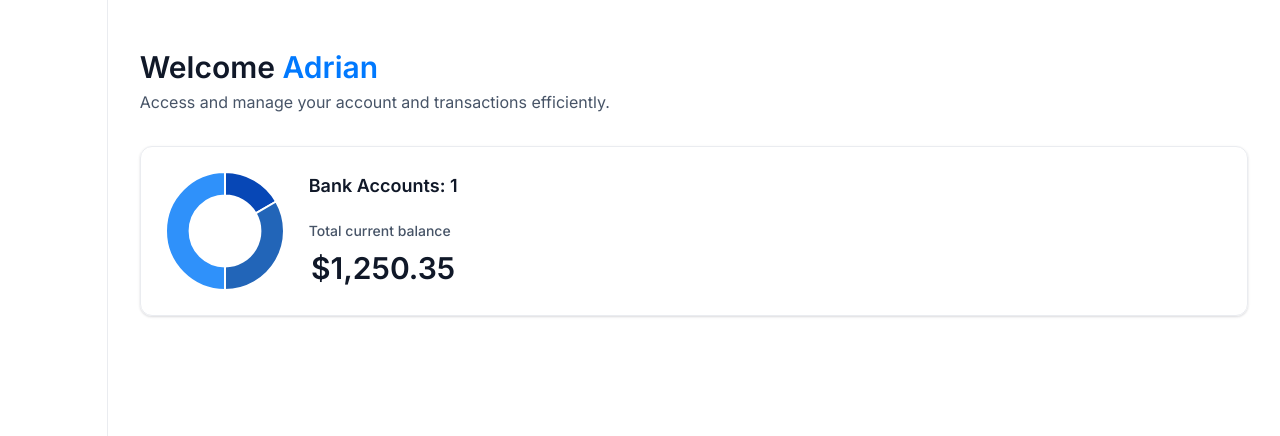
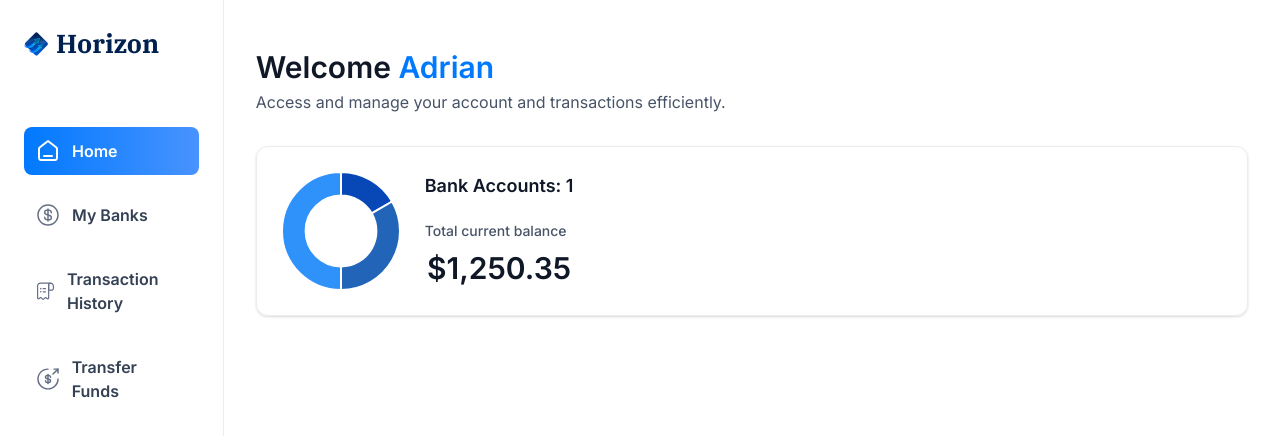
Before and after one commit to diegojeda775/banking, a Next.js app: page / in a window 1280 px wide. Shown: the top 436 px of the page. Built offline with nearby package versions, Linux system fonts and the light colour scheme.

Commit message:
implement sidebar for large screens

```diff
--- a/components/SideBar.tsx
+++ b/components/SideBar.tsx
@@ -1,9 +1,51 @@
+'use client'
+
+import { sidebarLinks } from '@/constants'
+import { cn } from '@/lib/utils'
+import Image from 'next/image'
+import Link from 'next/link'
+import { usePathname } from 'next/navigation'
 import React from 'react'
 
 const SideBar = ({user}: SiderbarProps) => {
+    const pathName = usePathname();
   return (
     <section className='sidebar'>
-        SideBar
+        <nav className=' flex flex-col gap-4'>
+            <Link href={'/'}
+            className='flex mb-12 cursor-pointer items-center gap-2'>
+                <Image
+                    src={'/icons/logo.svg'}
+                    width={34}
+                    height={34}
+                    alt='Horizon Logo'
+                    className='size-[24px] max-xl:size-14'
+                />
+                <h1 className='sidebar-logo'>Horizon</h1>
+            </Link>
+            {sidebarLinks.map((item) => {
+                const isActive = pathName === item.route || pathName.startsWith(`${item.route}/`)
+                return (
+                    <Link href={item.route} key={item.label} className={cn('sidebar-link', {'bg-bank-gradient': isActive})}>
+                        <div className='relative size-6'>
+                            <Image
+                                src={item.imgURL}
+                                alt={item.label}
+                                fill
+                                className={cn({
+                                    'brightness-[3] invert-0' : isActive
+                                })}
+                            />
+                        </div>
+                        <p className={cn(
+                            'sidebar-label', {'!text-white': isActive}
+                        )}>
+                            {item.label}
+                        </p>
+                    </Link>
+                )
+            })}
+        </nav>
     </section>
   )
 }
--- a/components/TotalBalanceBox.tsx
+++ b/components/TotalBalanceBox.tsx
@@ -18,9 +18,9 @@
                 <p className='total-balance-label'>
                     Total current balance
                 </p>
-                <p className='total-balance-amount flex-center gap-2'>
+                <div className='total-balance-amount flex-center gap-2'>
                     <AnimatedCounter amount={totalCurrentBalance}/>
-                </p>
+                </div>
             </div>
         </div>
     </section>
```
